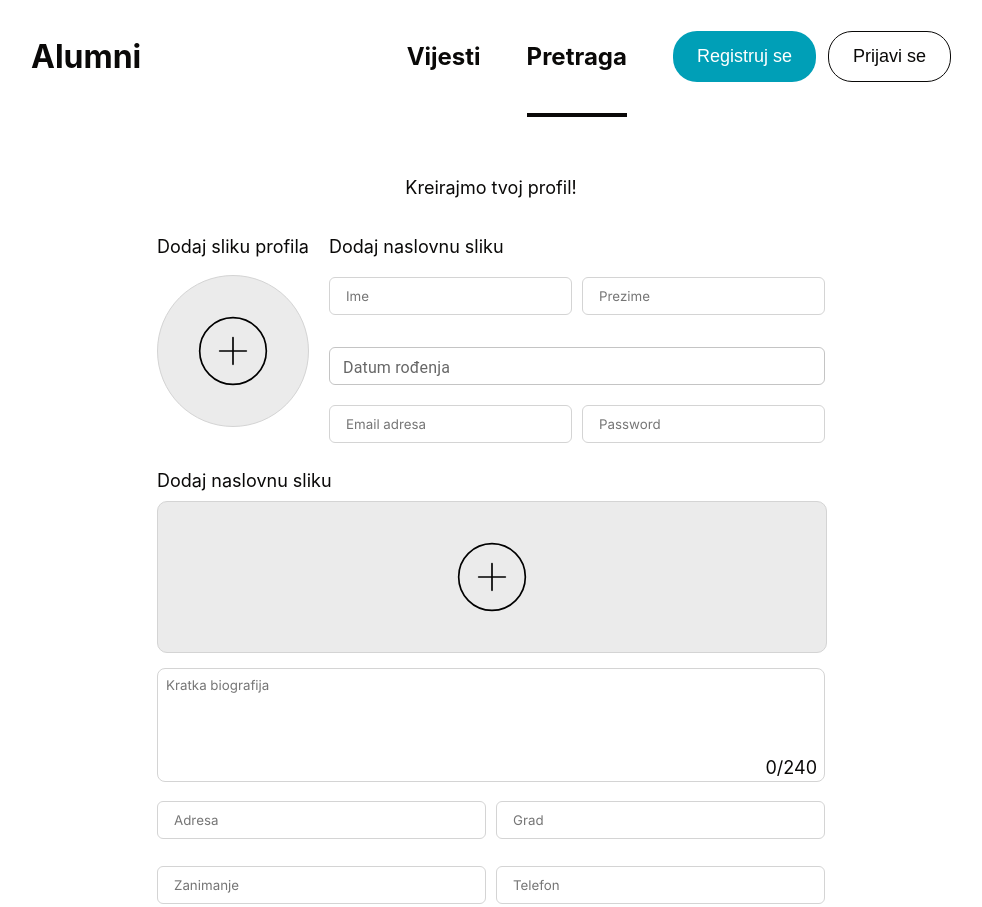
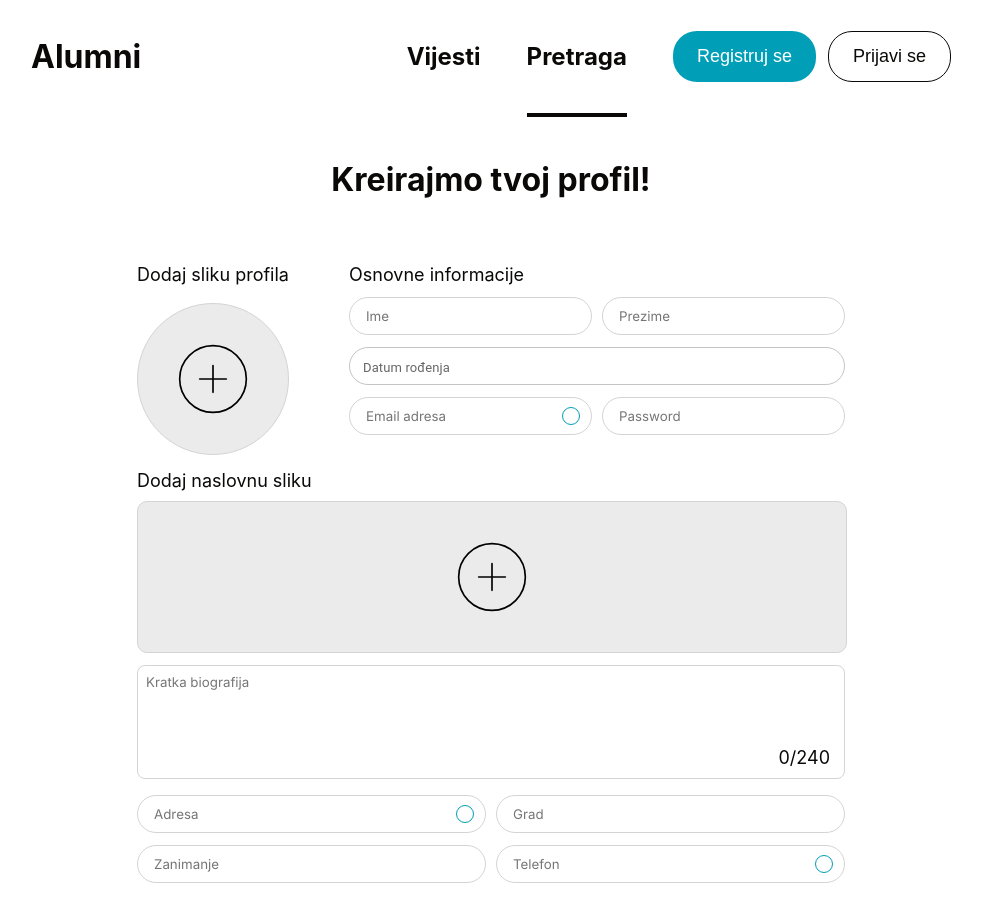
Before and after one commit to codeworks-ba/company-app, a React (Create React App) app: page /register in a window 1280 px wide. Shown: the top 907 px of the page, without its empty margins (149-1131 px from the left). Built offline with nearby package versions, Linux system fonts and the light colour scheme.

Commit message:
Register screen

```diff
--- a/src/components/DatePicker/DatePicker.tsx
+++ b/src/components/DatePicker/DatePicker.tsx
@@ -30,14 +30,15 @@ const CustomDatePicker: React.FC<DatePickerProps> = ({
             transform: 'translate(14px, -9px) scale(0.75);'
           },
           '& .MuiInputLabel-root': {
-            transform: 'translate(14px, 9px) scale(1)'
+            transform: 'translate(14px, 12px) scale(1)',
+            fontSize: '13px'
           },
           '.MuiInputLabel-shrink': {
             transform: 'translate(14px, -9px)scale(0.75);'
           },
           '& .MuiOutlinedInput-root': {
             height: '38px',
-            borderRadius: '6px'
+            borderRadius: '25px'
           }
         }}
         label={label}
--- a/src/components/Input/Input.styles.ts
+++ b/src/components/Input/Input.styles.ts
@@ -20,24 +20,25 @@ const types = (error?: FieldError): { [key in Type]: React.CSSProperties } => {
     },
     input: {
       border: error ? '1px solid red' : '1px solid #D4D4D4',
-      borderRadius: 6,
+      borderRadius: '25px',
       paddingLeft: 16
     }
   };
 };
 
 export type InputStyleProps = {
-  inputType: Type;
+  inputType?: Type;
 };
 
 export const styles =
-  ({ inputType }: InputStyleProps) =>
+  ({ inputType = 'input' }: InputStyleProps) =>
   (error?: FieldError) =>
     makeStyles({
       inputComponent: {
         paddingTop: 10,
         paddingBottom: 10,
         paddingRight: 10,
+        width: '-webkit-fill-available',
         fontFamily: 'InterRegular',
         ...types(error)[inputType]
       }
--- a/src/components/Input/Input.tsx
+++ b/src/components/Input/Input.tsx
@@ -8,6 +8,7 @@ import React from 'react';
 import UilSearch from '@iconscout/react-unicons/icons/uil-search';
 import { InputStyleProps, styles } from './Input.styles';
 import { SearchInput } from './Search/SearchInput';
+import { RadioButton } from '../RadioButton/RadioButton';
 
 type ControlledInputProps<T extends FieldValues> = UseControllerProps<T> &
   InputProps;
--- a/src/components/Input/Multiline/MultilineInput.styles.ts
+++ b/src/components/Input/Multiline/MultilineInput.styles.ts
@@ -15,8 +15,8 @@ export const styles = makeStyles({
   },
   inputStyle: {
     position: 'absolute',
-    bottom: '8px',
-    right: '8px',
+    bottom: '15px',
+    right: '15px',
     color: 'gray'
   }
 });
--- a/src/components/Input/Multiline/MultilineInput.tsx
+++ b/src/components/Input/Multiline/MultilineInput.tsx
@@ -38,7 +38,7 @@ export const MultiLineInput: React.FC<MultiLineInputProps> = ({
         }}
       />
       <div style={styles.inputStyle}>
-        <Typography>{`${charCount}/${characterLimit}`}</Typography>
+        <Typography variant="bodyMedium">{`${charCount}/${characterLimit}`}</Typography>
       </div>
     </div>
   );
--- /dev/null
+++ b/src/components/Input/RadioInput/RadioInput.tsx
@@ -0,0 +1,81 @@
+import {
+  Controller,
+  FieldError,
+  FieldValues,
+  UseControllerProps
+} from 'react-hook-form';
+import React from 'react';
+import { InputStyleProps, styles } from '../Input.styles';
+import { RadioButton } from '../../RadioButton/RadioButton';
+
+type ControlledRadioInputProps<T extends FieldValues> = UseControllerProps<T> &
+  InputProps;
+
+type InputProps = {
+  errorText?: FieldError;
+  label?: string;
+  onRadioPress: (value: boolean) => void;
+} & InputStyleProps;
+
+export const Input: React.FC<InputProps> = ({
+  errorText,
+  label,
+  inputType,
+  onRadioPress,
+  ...rest
+}) => {
+  const style = styles({ inputType });
+  return (
+    <div style={{ display: 'flex', flexDirection: 'column' }}>
+      <div style={{ position: 'relative' }}>
+        <div
+          style={{
+            position: 'absolute',
+            height: '6px',
+            width: '6px',
+            right: '24px',
+            top: '35%',
+            transform: 'translateY(-50%)'
+          }}
+        >
+          <RadioButton
+            onChange={(value) => {
+              onRadioPress(value);
+            }}
+          />
+        </div>
+        <input
+          {...rest}
+          placeholder={label || 'Email'}
+          style={style(errorText).inputComponent}
+        />
+      </div>
+      <span
+        style={{
+          color: 'red',
+          fontSize: '12px',
+          lineHeight: '12px',
+          height: '12px'
+        }}
+      >
+        {errorText?.message ?? ''}
+      </span>
+    </div>
+  );
+};
+
+export const ControlledRadioInput = <T extends FieldValues>({
+  control,
+  name,
+  ...rest
+}: ControlledRadioInputProps<T>) => {
+  return (
+    <Controller
+      control={control}
+      name={name}
+      render={({ field, fieldState }) => (
+        <Input {...field} {...rest} errorText={fieldState.error} />
+      )}
+    />
+  );
+};
--- /dev/null
+++ b/src/components/RadioButton/RadioButton.styles.ts
@@ -0,0 +1,3 @@
+import { makeStyles } from '../../style/theme/MakeStyles';
+
+export const styles = makeStyles({});
--- /dev/null
+++ b/src/components/RadioButton/RadioButton.tsx
@@ -0,0 +1,37 @@
+import React, { useState } from 'react';
+
+type RadioButtonProps = {
+  onChange: (value: boolean) => void;
+};
+
+export const RadioButton: React.FC<RadioButtonProps> = ({ onChange }) => {
+  const [checked, setChecked] = useState<boolean>(false);
+  return (
+    <div
+      style={{
+        width: '100%',
+        height: '100%',
+        borderRadius: 100,
+        padding: 5,
+        border: '1px solid #009FB7',
+        display: 'flex',
+        alignItems: 'center',
+        justifyContent: 'center'
+      }}
+      onClick={() =>
+        setChecked((oldVal) => {
+          onChange(!oldVal);
+          return !oldVal;
+        })
+      }
+    >
+      <div
+        style={{
+          borderRadius: 100,
+          padding: '5px',
+          backgroundColor: checked ? '#009FB7' : 'transparent'
+        }}
+      ></div>
+    </div>
+  );
+};
--- a/src/pages/RegisterScreen/RegisterScreen.styles.ts
+++ b/src/pages/RegisterScreen/RegisterScreen.styles.ts
@@ -7,17 +7,22 @@ export const styles = makeStyles({
     alignItems: 'center'
   },
   headerContainer: {
-    marginTop: '5%',
-    marginBottom: '3%'
+    marginTop: '46px',
+    marginBottom: '64px'
   },
   flexColumn: {
     display: 'flex',
-    flexDirection: 'column'
+    flexDirection: 'column',
+    width: 'min-content'
   },
-  flexRowWithGap20: {
+  flexRow: {
+    display: 'flex',
+    flexDirection: 'row'
+  },
+  flexRowWithGap60: {
     display: 'flex',
     flexDirection: 'row',
-    gap: 20
+    gap: '60px'
   },
   flexRowWithGap10: {
     display: 'flex',
@@ -27,7 +32,7 @@ export const styles = makeStyles({
   flexColumnWithGap: {
     display: 'flex',
     flexDirection: 'column',
-    gap: 20
+    gap: '12px'
   },
   profilePictureContainer: {
     display: 'flex',
@@ -40,8 +45,8 @@ export const styles = makeStyles({
     backgroundColor: '#EBEBEB',
     border: '1px solid #D4D4D4',
     borderRadius: 100,
-    height: 150,
-    width: 150,
+    height: '150px',
+    width: '150px',
     display: 'flex',
     alignItems: 'center',
     justifyContent: 'center',
--- a/src/pages/RegisterScreen/RegisterScreen.tsx
+++ b/src/pages/RegisterScreen/RegisterScreen.tsx
@@ -1,4 +1,4 @@
-import React from 'react';
+import React, { useState } from 'react';
 import { Typography } from '../../components/Typography/Typography';
 import plusCircle from '../../images/plusCircle.svg';
 import { ControlledInput } from '../../components/Input/Input';
@@ -11,6 +11,7 @@ import * as yup from 'yup';
 import axios from 'axios';
 import { styles } from './RegisterScreen.styles';
 import { yupResolver } from '@hookform/resolvers/yup';
+import { ControlledRadioInput } from '../../components/Input/RadioInput/RadioInput';
 
 type RegisterScreenProps = unknown;
 
@@ -31,6 +32,11 @@ const validationSchema = yup.object({
 });
 
 export const RegisterScreen: React.FC<RegisterScreenProps> = () => {
+  const [mailRadioSelected, setMailRadioSelected] = useState<boolean>(false);
+  const [addressRadioSelected, setAddressRadioSelected] =
+    useState<boolean>(false);
+  const [telRadioSelected, setTelRadioSelected] = useState<boolean>(false);
+
   const { control, handleSubmit } = useForm<CreateUserDto>({
     resolver: yupResolver(validationSchema)
   });
@@ -55,13 +61,15 @@ export const RegisterScreen: React.FC<RegisterScreenProps> = () => {
   return (
     <div style={styles.mainContainer}>
       <div style={styles.headerContainer}>
-        <Typography>Kreirajmo tvoj profil!</Typography>
+        <Typography variant={'headingBold'}>Kreirajmo tvoj profil!</Typography>
       </div>
       <div style={styles.flexColumn}>
-        <div style={styles.flexRowWithGap20}>
+        <div style={styles.flexRowWithGap60}>
           <div style={styles.profilePictureContainer}>
             <div style={{ width: '100%' }}>
-              <Typography>Dodaj sliku profila</Typography>
+              <Typography variant={'bodyNormal'}>
+                Dodaj sliku profila
+              </Typography>
             </div>
             <div style={styles.profilePicture}>
               {image ? (
@@ -83,11 +91,20 @@ export const RegisterScreen: React.FC<RegisterScreenProps> = () => {
               )}
             </div>
           </div>
-          <div style={styles.flexColumnWithGap}>
+          <div style={styles.flexColumn}>
             <div style={styles.alignStart}>
-              <Typography>Dodaj naslovnu sliku</Typography>
+              <Typography variant={'bodyNormal'}>
+                Osnovne informacije
+              </Typography>
             </div>
-            <div style={styles.flexRowWithGap10}>
+            <div
+              style={{
+                display: 'flex',
+                flexDirection: 'row',
+                gap: 10,
+                marginTop: '12px'
+              }}
+            >
               <div style={{ flex: 1 }}>
                 <ControlledInput
                   control={control}
@@ -105,7 +122,7 @@ export const RegisterScreen: React.FC<RegisterScreenProps> = () => {
                 />
               </div>
             </div>
-            <div style={{ width: '100%' }}>
+            <div style={{ width: '100%', marginBottom: '12px' }}>
               <ControlledDatePicker
                 control={control}
                 name={'dateOfBirth'}
@@ -114,11 +131,13 @@ export const RegisterScreen: React.FC<RegisterScreenProps> = () => {
             </div>
             <div style={styles.flexRowWithGap10}>
               <div style={{ flex: 1 }}>
-                <ControlledInput
+                <ControlledRadioInput
                   control={control}
                   name={'email'}
                   label="Email adresa"
-                  inputType={'input'}
+                  onRadioPress={(value) => {
+                    setMailRadioSelected(value);
+                  }}
                 />
               </div>
               <div style={{ flex: 1 }}>
@@ -142,7 +161,7 @@ export const RegisterScreen: React.FC<RegisterScreenProps> = () => {
             <img src={plusCircle} alt="" style={{ height: 80, width: 80 }} />
           )}
         </div>
-        <div style={{ width: '100%', marginTop: 15 }}>
+        <div style={{ width: '100%', marginTop: '12px' }}>
           <ControlledMultilineInput
             label="Kratka biografija"
             rows={6}
@@ -151,14 +170,16 @@ export const RegisterScreen: React.FC<RegisterScreenProps> = () => {
             characterLimit={240}
           />
         </div>
-        <div style={{ marginTop: 15 }}>
+        <div style={{ marginTop: '12px' }}>
           <div style={styles.flexRowWithGap10}>
             <div style={{ flex: 1 }}>
-              <ControlledInput
+              <ControlledRadioInput
                 control={control}
                 name={'address'}
                 label="Adresa"
-                inputType={'input'}
+                onRadioPress={(value) => {
+                  setAddressRadioSelected(value);
+                }}
               />
             </div>
             <div style={{ flex: 1 }}>
@@ -171,7 +192,7 @@ export const RegisterScreen: React.FC<RegisterScreenProps> = () => {
             </div>
           </div>
         </div>
-        <div style={{ marginTop: 15 }}>
+        <div>
           <div style={styles.flexRowWithGap10}>
             <div style={{ flex: 1 }}>
               <ControlledInput
@@ -182,17 +203,38 @@ export const RegisterScreen: React.FC<RegisterScreenProps> = () => {
               />
             </div>
             <div style={{ flex: 1 }}>
-              <ControlledInput
+              <ControlledRadioInput
                 control={control}
                 name={'phone'}
                 label="Telefon"
-                inputType={'input'}
+                onRadioPress={(value) => {
+                  setTelRadioSelected(value);
+                }}
               />
             </div>
           </div>
         </div>
+        <div
+          style={{
+            marginTop: '12px',
+            borderRadius: '25px',
+            backgroundColor: '#E0F3F7',
+            padding: '14px 24px'
+          }}
+        >
+          <Typography variant="bodyNormal">
+            {
+              <div style={{ color: '#787878' }}>
+                <b>NAPOMENA:</b> U skladu sa zakonima o ličnim podacima online,
+                u predviđenim poljima označenim sa plavim krugom možete ukloniti
+                prikaz ovih informacija javno. Ovu opciju možete uvijek naknadno
+                mijenjati u postavkama profila.
+              </div>
+            }
+          </Typography>
+        </div>
       </div>
-      <div style={{ marginTop: 30 }}>
+      <div style={{ marginTop: 30, marginBottom: '46px' }}>
         <Button
           text={'Kreiraj akaunt'}
           onClick={handleSubmit(onSubmit)}
```
Also changed, not shown: src/pages/DummyComponentScreen/DummyComponentScreen.tsx (+12 -1 lines).
